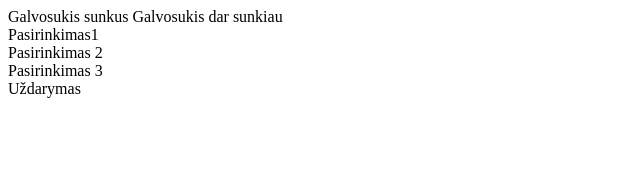
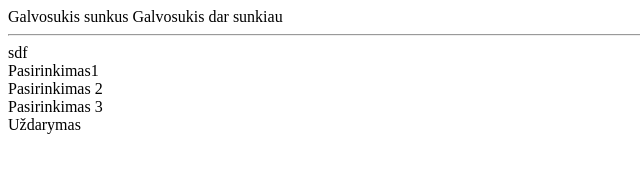
Before and after one commit to Vikteris/Mokslai-Intro, a plain HTML site: page index.html in a window 1280 px wide. Shown: the whole page, without its empty margins (0-640 px from the left). Drawn offline with Linux system fonts and the light colour scheme.

Commit message:
pridejom nav

```diff
--- a/index.html
+++ b/index.html
@@ -10,6 +10,9 @@
         Galvosukis
         sunkus Galvosukis
         dar sunkiau
+        <nav>
+            <a> <hr>sdf</a>
+        </nav>
     </header>
     <main>
         <section>
```
